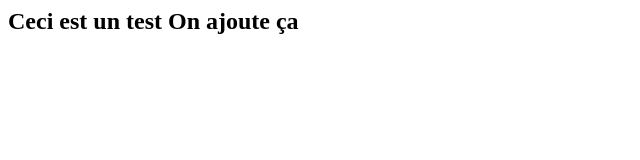
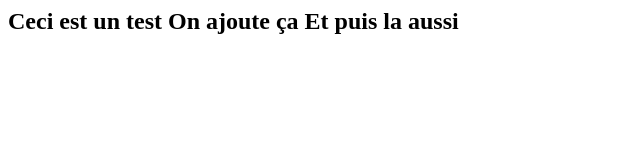
Before and after one commit to BMOUD/FormationGit, a plain HTML site: page index.html in a window 1280 px wide. Shown: the whole page, without its empty margins (0-640 px from the left). Drawn offline with Linux system fonts and the light colour scheme.

Commit message:
On met à jour deux fois

```diff
--- a/index.html
+++ b/index.html
@@ -1,4 +1,5 @@
 <h2>
 Ceci est un test
 On ajoute ça
+Et puis la aussi
 </h2>
```
